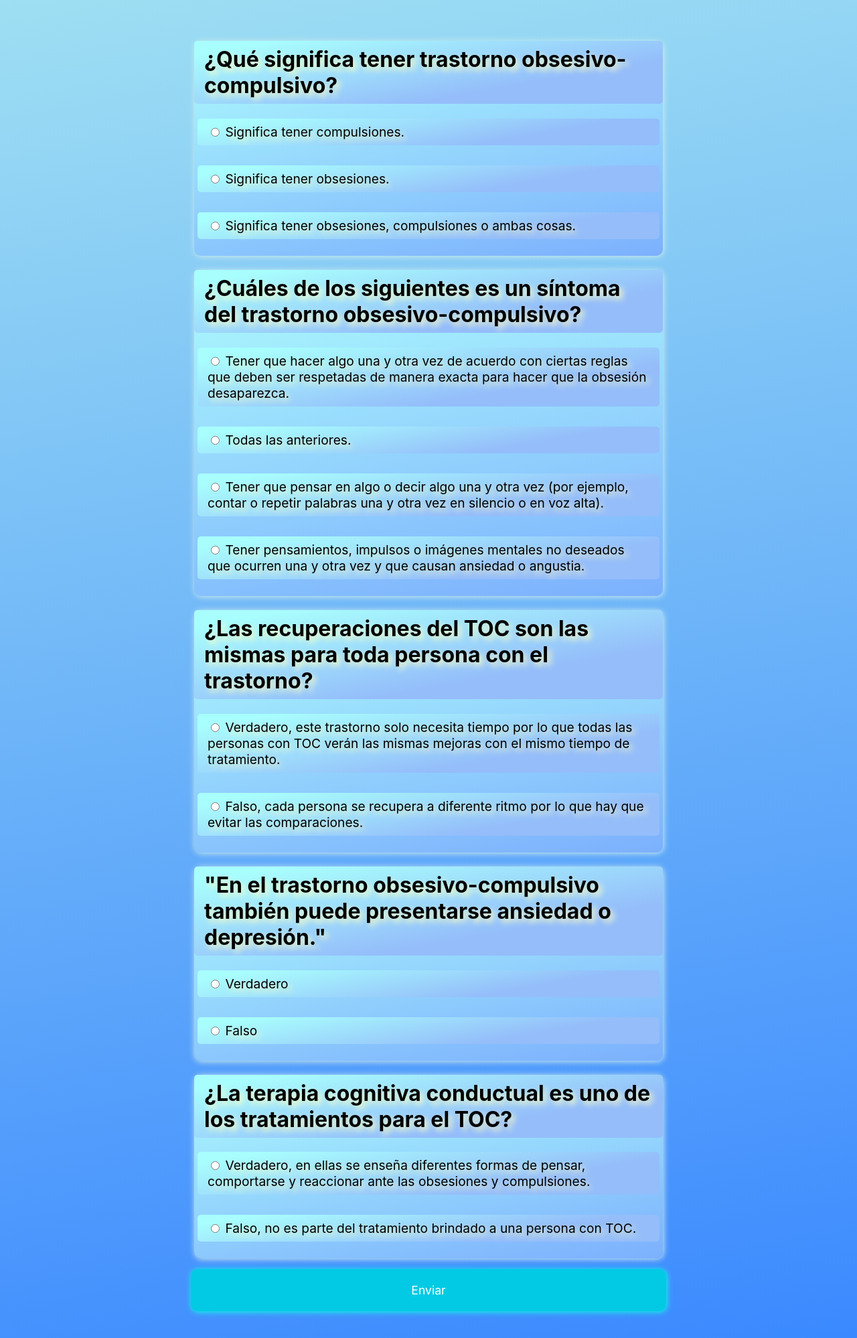
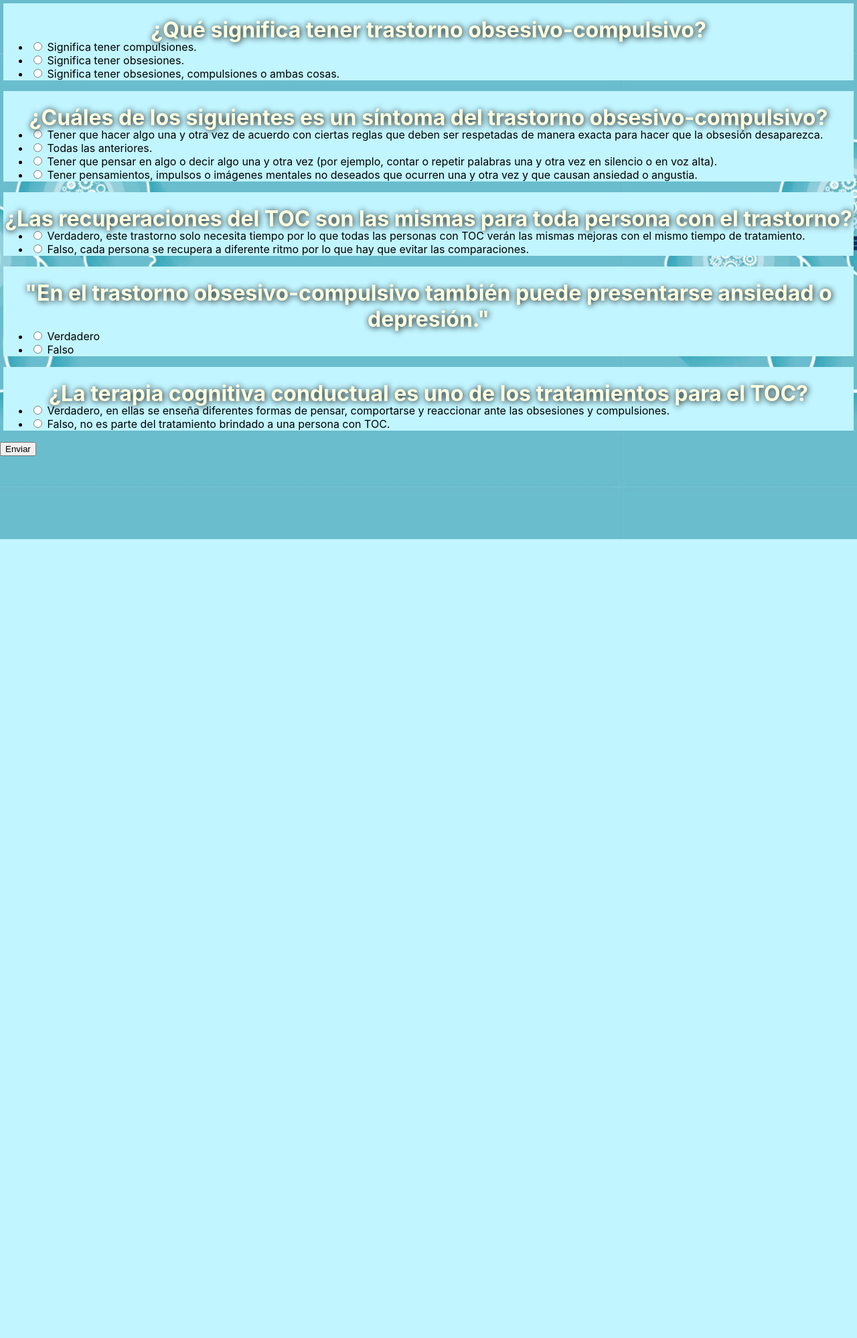
Before and after one commit to J-ValSan/Clear-Minds, a Flask app: page /preguntasJuntas/TOC/ in a window 1280 px wide. Shown: the whole page at 67% size. After the commit the page ends 805 px from the top, so only its background shows below. Run offline with Flask 2, Linux system fonts and the light colour scheme; parts of the project's set-up code (start-up, migrations or seed data) failed here and were passed over; some libraries are stand-ins or nearby versions.

Commit message:
Update preguntasJuntas.html

```diff
--- a/app_CM/parteGiovanni/templates/preguntasJuntas.html
+++ b/app_CM/parteGiovanni/templates/preguntasJuntas.html
@@ -1,23 +1,17 @@
-
 
 
 <!DOCTYPE html>
 <html>
-
 	<head>
 		<meta charset="utf-8">
 		<meta name="viewport" content="width=device-width, initial-scale=1">
 		<title>Preguntas</title>
-		<link rel="stylesheet" href="{{url_for('static', filename='preguntasestilo.css')}}">
-
+		<link rel="stylesheet" href="{{url_for('static', filename='style.css')}}">
 	</head>
-
 	<body>
-
-
 		<form action="." method="post">
 			{% for pregunta in preguntas %}
-			<div style="background-image: linear-gradient(350deg,  #7cb0fd 0%, #aefdfd 100%); margin: 5px;" class="quiz-container" id="quiz">
+			<div style="background-color: rgb(193, 245, 255); margin: 5px;" class="quiz-container" id="quiz">
 				<h1>{{ pregunta.pregunta }}</h1>
 				<input type="number" name="correcta-{{pregunta.id}}" value="{{ pregunta.correcta }}" hidden>
 				<ul>
@@ -26,7 +20,6 @@
 							<input type="radio" name="respuesta-{{pregunta.id}}" id="respuesta-{{loop.index}}-{{pregunta.id}}" value="{{loop.index}}">
 							<label for="respuesta-{{loop.index}}-{{pregunta.id}}">{{ respuesta }}</label>
 						</li>
-						<br />
 					{% endfor %}
 				</ul>
 			</div>
```
